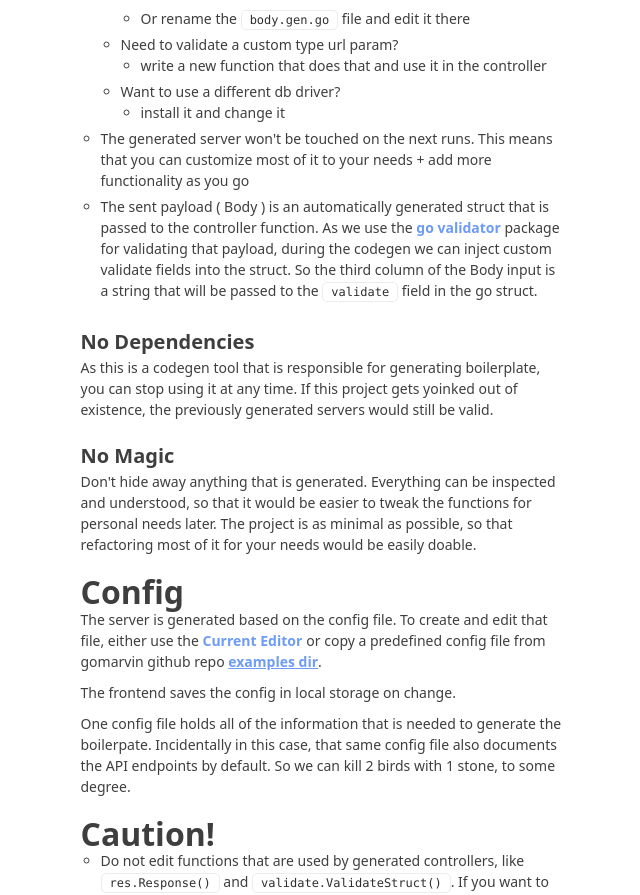
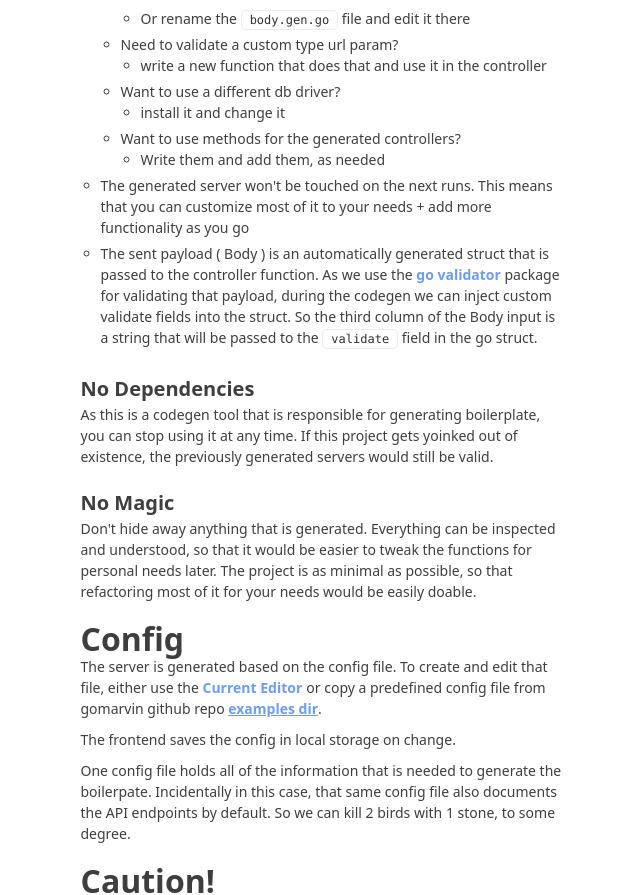
Before and after one commit to tompston/gomarvin-editor, a Vue app: page /docs in a window 1280 px wide. Shown: the part 1380-2275 px from the top of the page, without its empty margins (401-1041 px from the left). Built offline with nearby package versions, Linux system fonts and the light colour scheme.

Commit message:
docs update

```diff
--- a/src/components/docs/sections/Goals.vue
+++ b/src/components/docs/sections/Goals.vue
@@ -49,6 +49,12 @@
                         <li>install it and change it</li>
                     </ul>
                 </li>
+                <li>
+                    Want to use methods for the generated controllers?
+                    <ul>
+                        <li>Write them and add them, as needed</li>
+                    </ul>
+                </li>
             </ul>
         </li>
         <li>
@@ -79,7 +85,8 @@
 
     <h3 id="no-magic" class="doc-subheader-1">No Magic</h3>
     <p>Don't hide away anything that is generated. Everything can be inspected and understood, so that it would be
-        easier to tweak the functions for personal needs later. The project is as minimal as possible, so that refactoring most of it for your needs would be easily doable.</p>
+        easier to tweak the functions for personal needs later. The project is as minimal as possible, so that
+        refactoring most of it for your needs would be easily doable.</p>
     <p>
         <br />
     </p>
```
